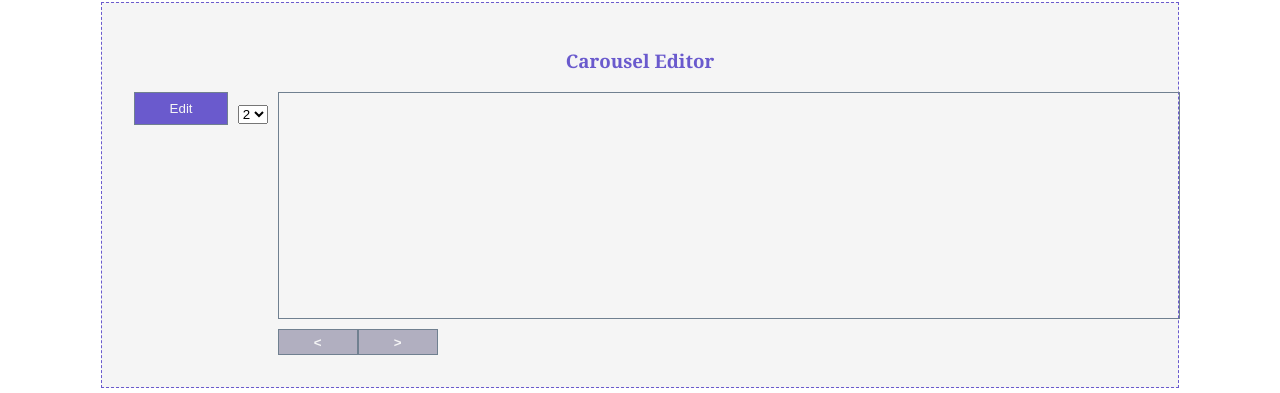
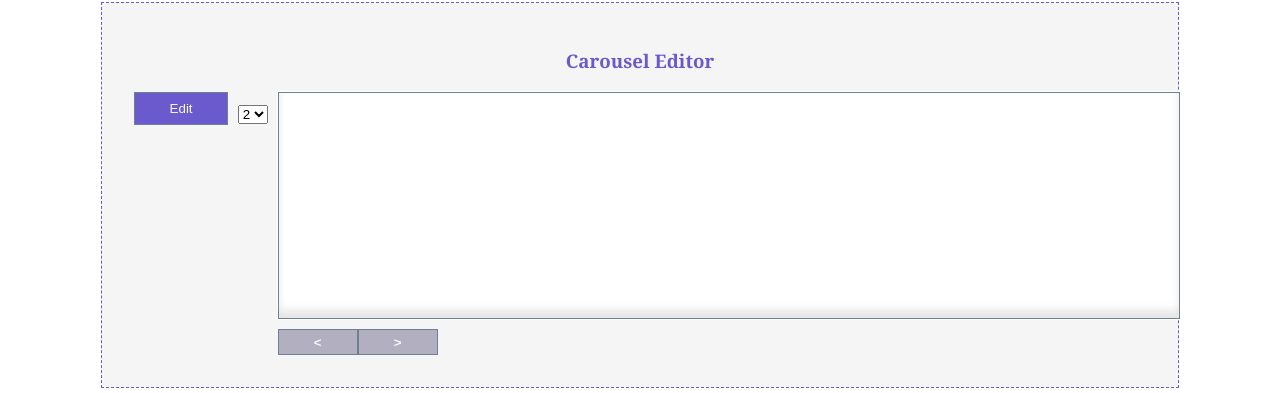
Before and after one commit to sarajculhane/homer-challenge, a React app: page / in a window 1280 px wide. Shown: the part 504-897 px from the top of the page. Built offline with nearby package versions, Linux system fonts and the light colour scheme.

Commit message:
breaking up components

```diff
--- a/public/App.scss
+++ /dev/null
@@ -1,2 +0,0 @@
-@import "custom";
-@import "~bootstrap/scss/bootstrap";
--- a/public/style.css
+++ b/public/style.css
@@ -166,19 +166,23 @@ body {
 
 .main-carousel {
     margin: auto;
-    border: 1px solid slategray;
     width: 900px;
     height: 225px;
     display: flex;
     flex-wrap: wrap;
     flex-direction: row;
+    align-items: center;
+    background-color: white;
+    border: 1px solid slategray;
+    box-shadow: inset 0 -0.5em 0.5em rgba(0,0,0,0.1),
+    0 0  0 1px rgb(255,255,255),
+    0.2em 0.1em rgba(0,0,0,0);
 
 }
 
 .arrows {
     display: flex;
     flex-direction: row;
-    /* padding: 10px; */
     margin: auto;
     padding-top: 10px;
 
--- a/src/components/Carousel.js
+++ b/src/components/Carousel.js
@@ -1,5 +1,5 @@
 import React, {useContext, useState, useEffect} from 'react'
-import {SmallImage, CarouselImages} from './index'
+import {SmallImage, CarouselImages, ImageSizeSelector, CarouselControls} from './index'
 import {ImageContext} from './ImageContext'
 
 const Carousel = () => {
@@ -9,7 +9,6 @@ const Carousel = () => {
     const [removed, setRemoved] = useState(false)
     const [back, setBack] = useState(0)
 
-    const [changed, setChanged] = useState(false)
     const [size, setSize] = useState(2)
     const [forward, setForward] = useState(2)
     const [mode, setMode] = useState(false)
@@ -87,20 +86,13 @@ const Carousel = () => {
             <h3 className='select-header'>Carousel Editor</h3>
             <div className='carousel-modes'>
             {mode ? <button onClick= {changeMode} className='btn' >View Only</button> : <button onClick= {changeMode} className='btn' >Edit </button> }
-            <div className='size-options'>
-                    <select onChange={sizeSelection}>
-                        <option value='2'>2</option>
-                        <option value='3'>3</option>
-                        <option value='4'>4</option>
-                        <option value='5'>5</option>
-                    </select>
-                </div>
 
-                <div>
+                <ImageSizeSelector sizeSelection={sizeSelection} />
+            <div>
                 <div className='main-carousel'>{state.carousel.slice(back, forward).map((img, id) => <div><CarouselImages size={size} img={img} handleClick={handleClick} id={id+1} mode={mode} removed={removed} selectedImages={selectedImages} /></div>)}</div>
 
-            <div className='arrows'> {back === 0  ?  <button className='btn-sm' disabled> {'<'}</button>: <button onClick={goBack} className='btn-sm' > {'<'}</button> }
-            { forward > state.carousel.length-1 || state.carousel.length < size + 1? <button disabled className='btn-sm' > {'>'}</button>: <button onClick={goForward} className='btn-sm' >{'>'}</button>} </div>
+                <CarouselControls back={back} forward={forward} len={state.carousel.length} size={size} goBack={goBack} goForward={goForward} />
+
 
             </div>
 
--- /dev/null
+++ b/src/components/CarouselControls.js
@@ -0,0 +1,14 @@
+import React from 'react'
+
+const CarouselControls = (props) => {
+    const {back, len, size, forward, goBack, goForward} = props
+    return (
+        <div className='arrows'>
+            {back === 0  ?  <button className='btn-sm' disabled> {'<'}</button>: <button onClick={goBack} className='btn-sm' > {'<'}</button> }
+            { forward > len-1 || len < size + 1? <button disabled className='btn-sm' > {'>'}</button>: <button onClick={goForward} className='btn-sm' >{'>'}</button>}
+        </div>
+
+    )
+}
+
+export default CarouselControls
--- /dev/null
+++ b/src/components/ImageSizeSelector.js
@@ -0,0 +1,19 @@
+import React from 'react'
+
+const ImageSizeSelector = (props) => {
+    const {sizeSelection} = props
+    return (
+        <div className='size-options'>
+        <select onChange={sizeSelection}>
+            <option value='2'>2</option>
+            <option value='3'>3</option>
+            <option value='4'>4</option>
+            <option value='5'>5</option>
+        </select>
+    </div>
+
+    )
+
+}
+
+export default ImageSizeSelector;
--- a/src/components/index.js
+++ b/src/components/index.js
@@ -5,3 +5,5 @@ export {default as Carousel} from './Carousel'
 export {default as ImageViewer} from './ImageViewer'
 export {default as CarouselImages} from './CarouselImages'
 export {default as Header} from './Header'
+export {default as ImageSizeSelector} from './ImageSizeSelector'
+export {default as CarouselControls} from './CarouselControls'
```
Also changed, not shown: public/custom.scss (deleted, +0 -25 lines).
